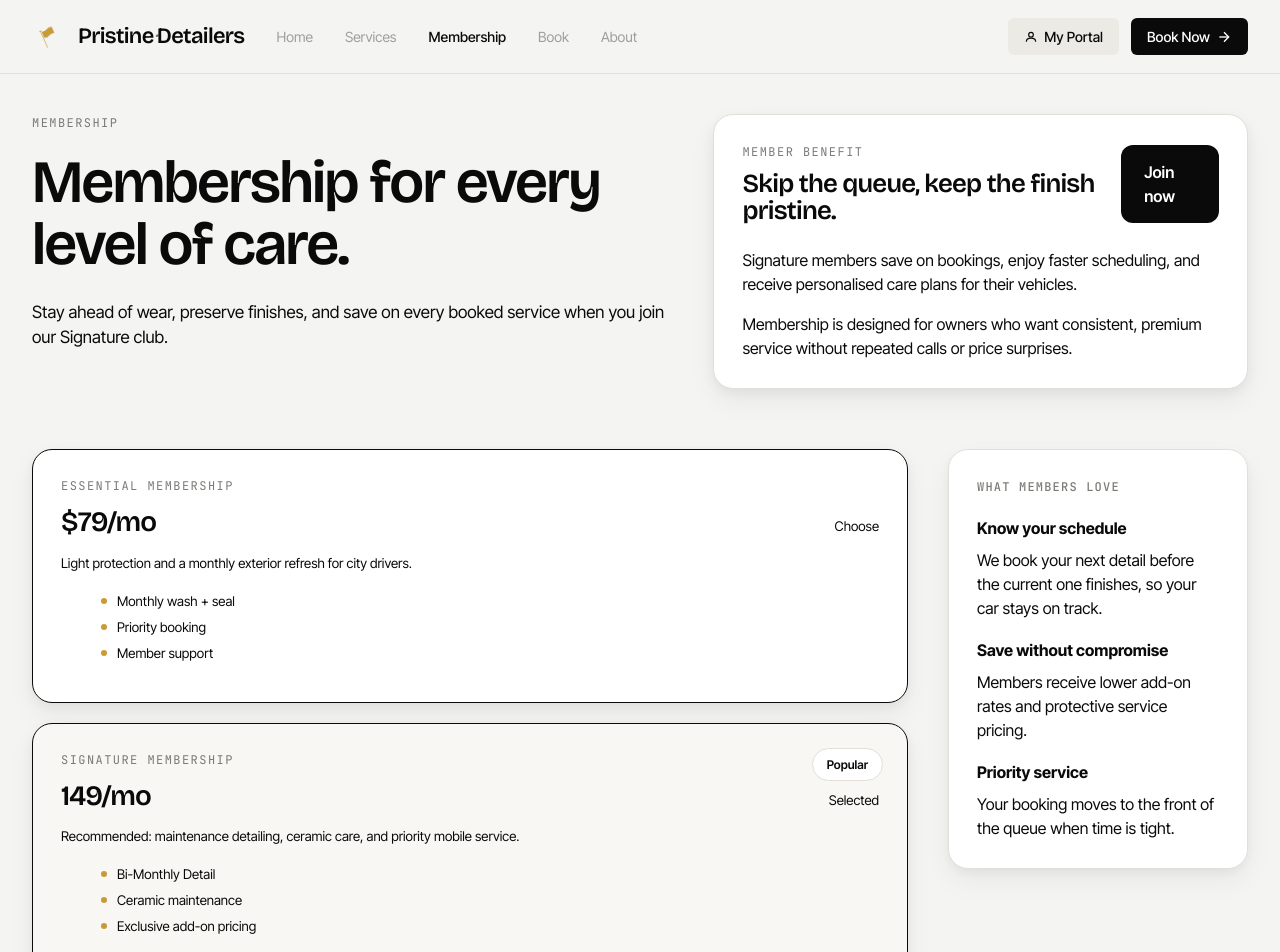
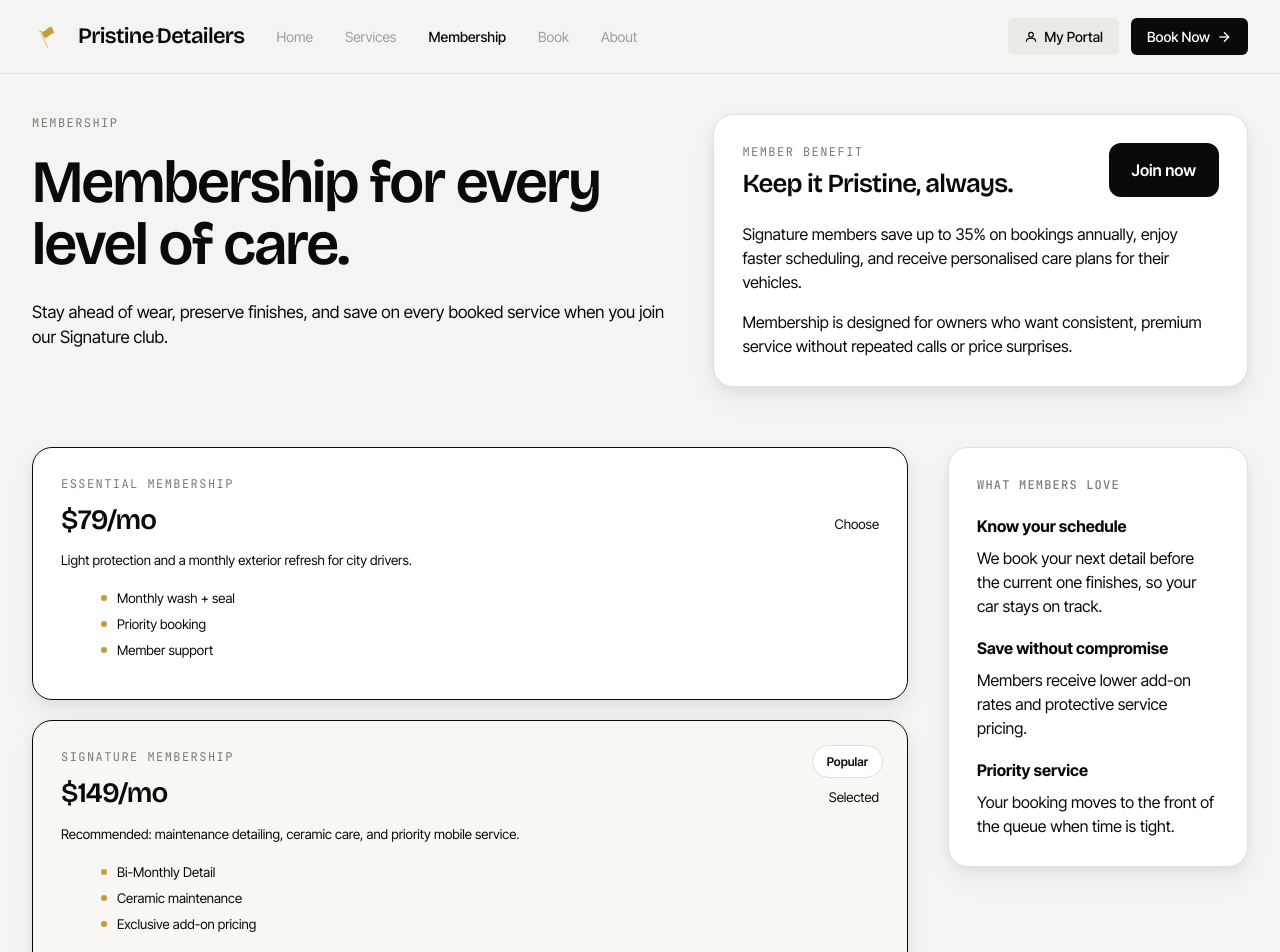
Before and after one commit to hrshdv2nd/pristinedetailers, a Next.js app: page /membership in a window 1280 px wide. Shown: the top 952 px of the page. Built offline with nearby package versions, Linux system fonts and the light colour scheme.

Commit message:
typo changes

```diff
--- a/components/pages/membership.tsx
+++ b/components/pages/membership.tsx
@@ -21,7 +21,7 @@ export function Membership() {
     {
       id: 'signature',
       title: 'Signature membership',
-      price: '149/mo',
+      price: '$149/mo',
       description: 'Recommended: maintenance detailing, ceramic care, and priority mobile service.',
       benefits: ['Bi-Monthly Detail', 'Ceramic maintenance', 'Exclusive add-on pricing'],
       featured: true,
@@ -45,12 +45,12 @@ export function Membership() {
               <div style={{ display: 'flex', justifyContent: 'space-between', alignItems: 'center', gap: 16, marginBottom: 24 }}>
                 <div>
                   <div className="pd-eyebrow">Member benefit</div>
-                  <h2 style={{ fontSize: 26, marginTop: 10 }}>Skip the queue, keep the finish pristine.</h2>
+                  <h2 style={{ fontSize: 26, marginTop: 10 }}>Keep it Pristine, always.</h2>
                 </div>
                 <Link href="/booking" className="pd-btn pd-btn-dark">Join now</Link>
               </div>
               <div style={{ display: 'grid', gap: 16, color: 'var(--ink-3)' }}>
-                <p>Signature members save on bookings, enjoy faster scheduling, and receive personalised care plans for their vehicles.</p>
+                <p>Signature members save up to  35% on bookings annually, enjoy faster scheduling, and receive personalised care plans for their vehicles.</p>
                 <p>Membership is designed for owners who want consistent, premium service without repeated calls or price surprises.</p>
               </div>
             </div>
```
